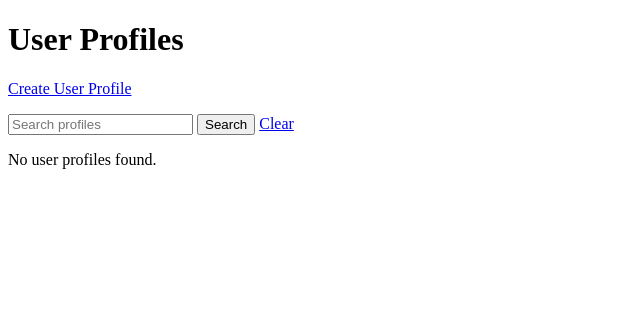
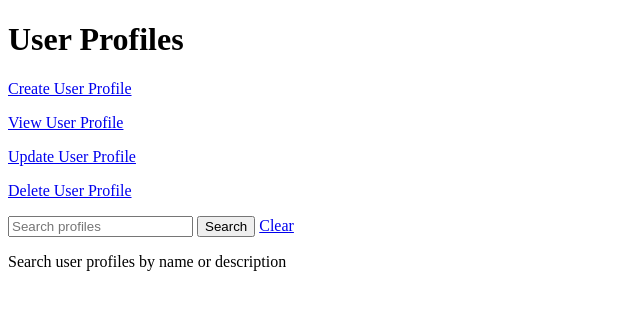
Before and after one commit to Anythingsaf22/CSIT314-SDM, a Flask app: page /profiles in a window 1280 px wide. Shown: the top 310 px of the page, without its empty margins (0-640 px from the left). Run offline with Flask 3, Linux system fonts and the light colour scheme.

Commit message:
adjust structure
adjust structure

```diff
--- a/templates/profiles/list_profiles.html
+++ b/templates/profiles/list_profiles.html
@@ -15,6 +15,15 @@
     <p>
         <a href="{{ url_for('user_profile.create_profile') }}">Create User Profile</a>
     </p>
+    <p>
+        <a href="{{ url_for('user_profile.view_profile') }}">View User Profile</a>
+    </p>
+    <p>
+        <a href="{{ url_for('user_profile.update_profile') }}">Update User Profile</a>
+    </p>
+    <p>
+        <a href="{{ url_for('user_profile.delete_profile') }}">Delete User Profile</a>
+    </p>
     <form method="get" action="{{ url_for('user_profile.list_profiles') }}">
     <input
         type="text"
@@ -25,8 +34,6 @@
     <button type="submit">Search</button>
     <a href="{{ url_for('user_profile.list_profiles') }}">Clear</a>
     </form>
-
-
     {% if profiles %}
         <ul>
             {% for profile in profiles %}
@@ -35,6 +42,8 @@
                 </li>
             {% endfor %}
         </ul>
+    {% elif profiles == 0 %}
+        <p>Search user profiles by name or description</p>
     {% else %}
         <p>No user profiles found.</p>
     {% endif %}
```
